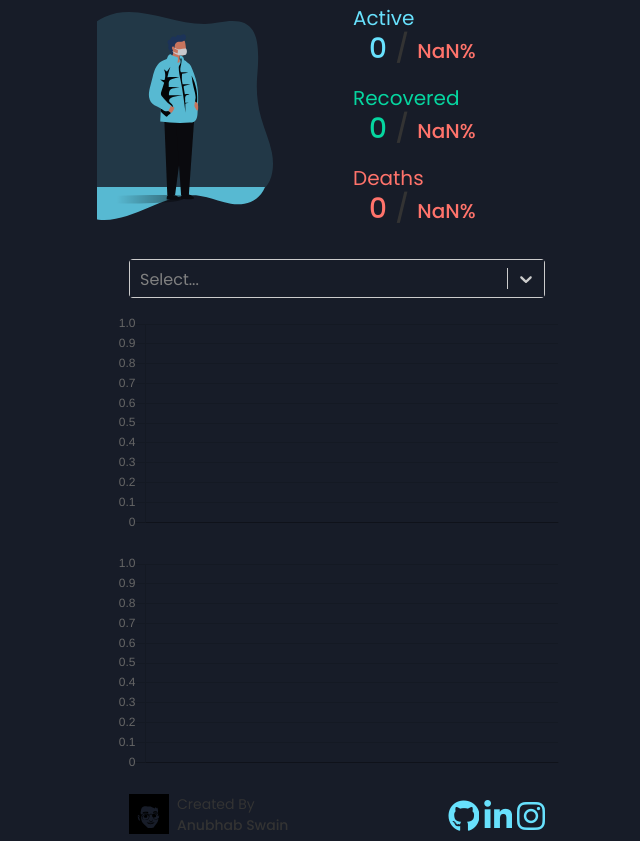
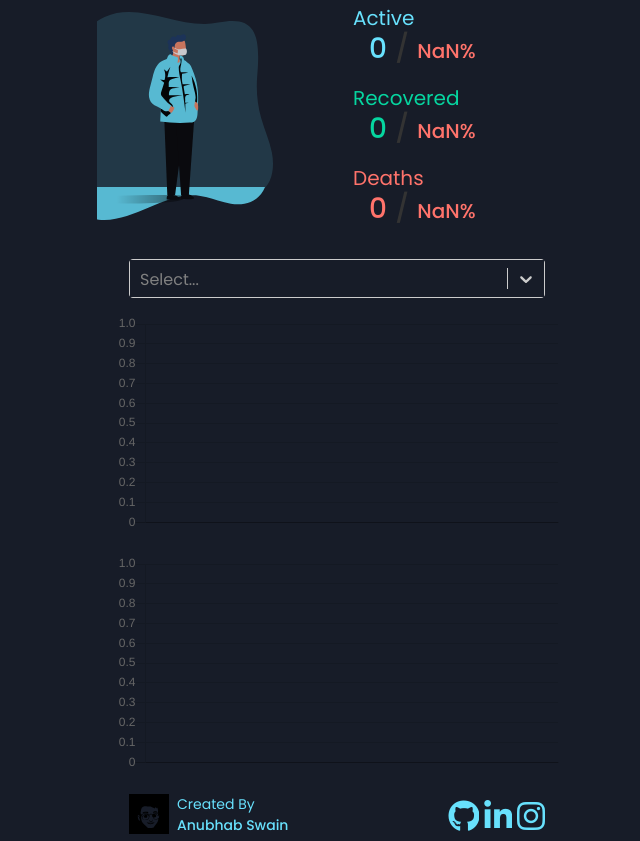
Before and after one commit to anubhab-code/CovidStatsIndia, a React app: page / in a window 1280 px wide. Shown: the part 329-1170 px from the top of the page, without its empty margins (303-943 px from the left). Built offline with nearby package versions, Linux system fonts and the light colour scheme; no server answers.

Commit message:
color changes 2

```diff
--- a/src/App.css
+++ b/src/App.css
@@ -224,10 +224,12 @@ footer .left-info {
 
 footer .left-info .text_ span p {
     font-weight: 500 !important;
+    color: var(--main-blue-color);
 }
 
 footer .left-info p {
     font-size: 14px;
+    color: var(--main-blue-color);
 }
 
 footer .left-info .profile {
```
